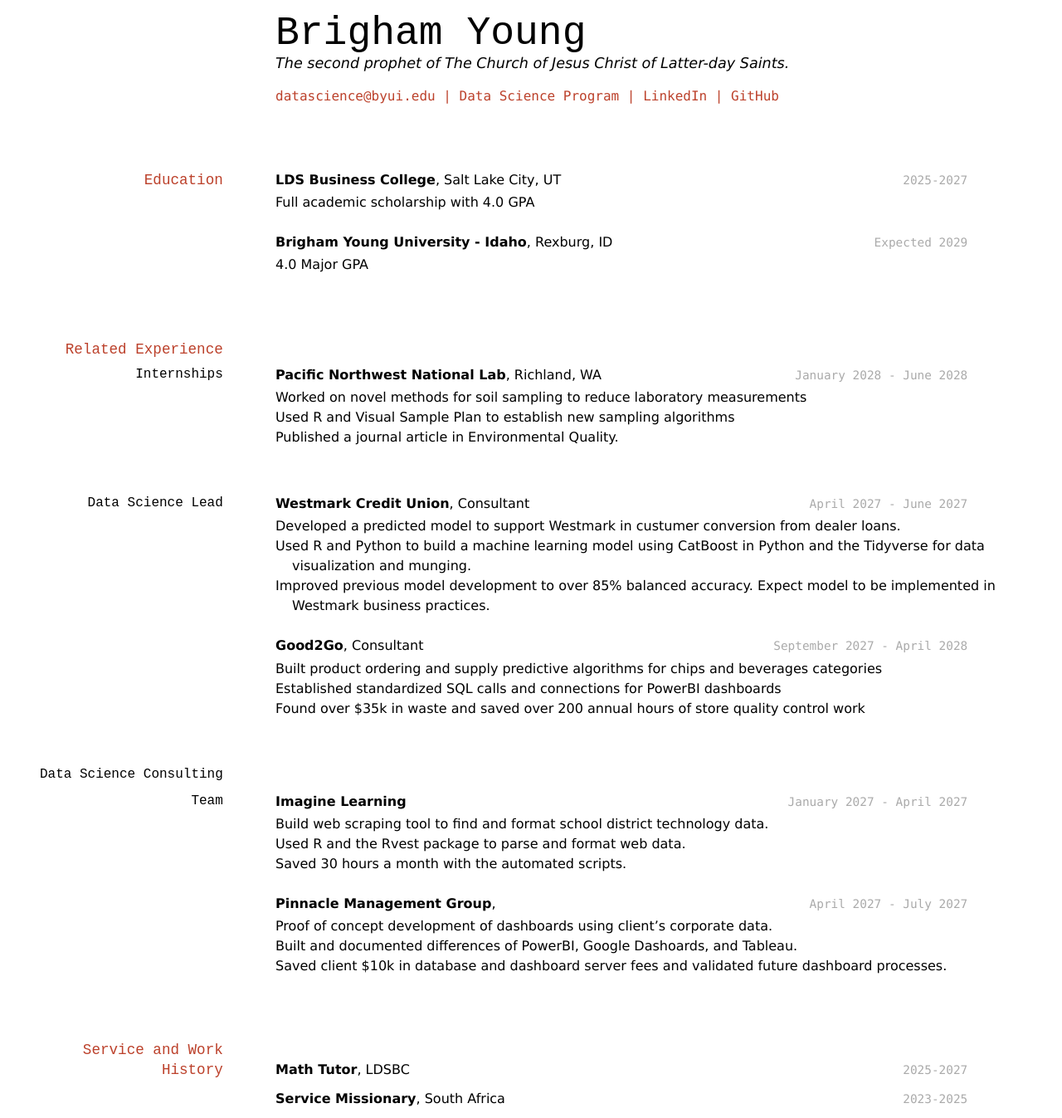
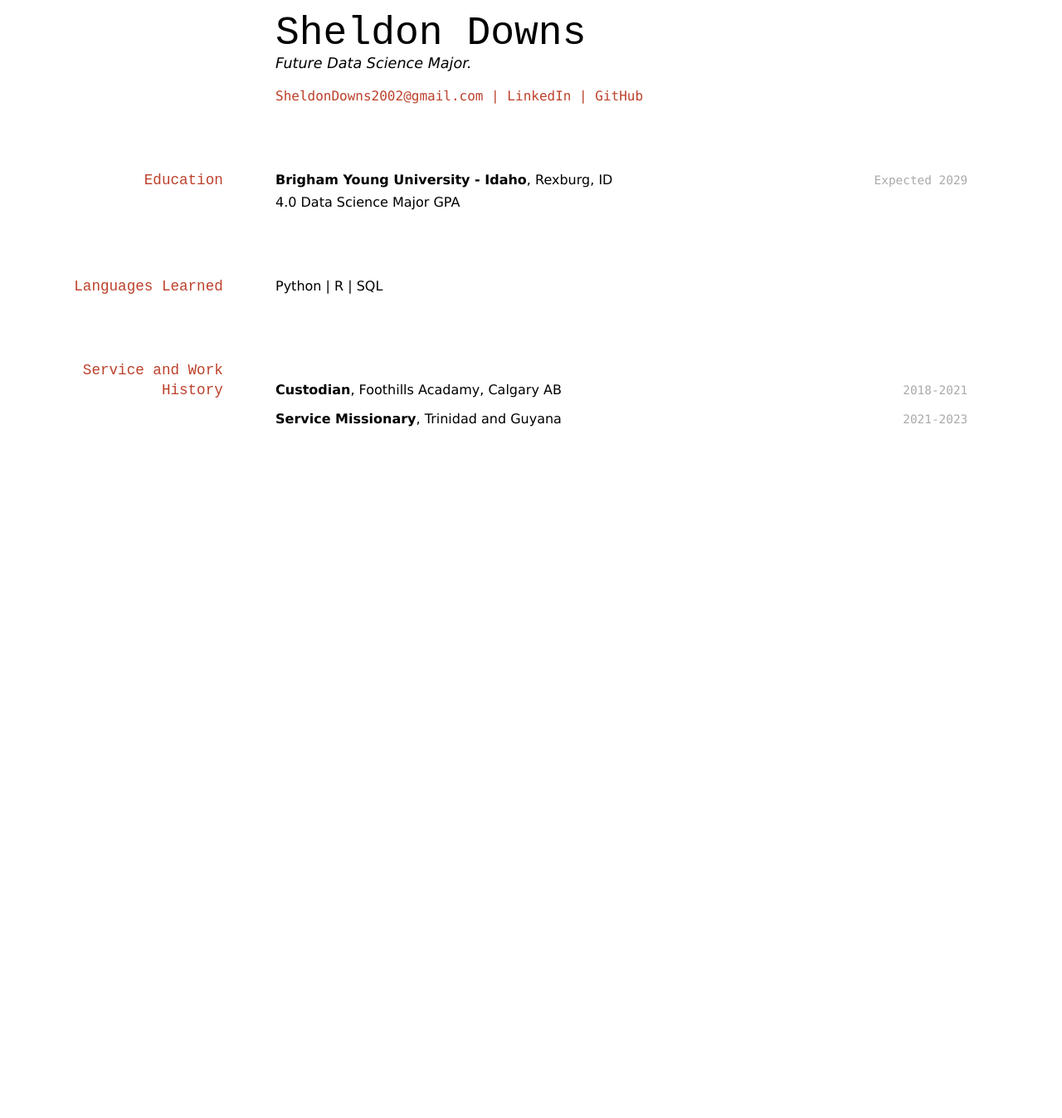
Before and after one commit to byuids-resumes/Downs-Resume, a Jekyll site: the page built from docs/index.md, in a window 1280 px wide. Shown: the whole page at 83% size. Built offline with Jekyll 4.4.1, drawn with Linux system fonts in a browser that asks for light colours; after the commit the page ends 900 px from its top, so only the background shows below that.

Commit message:
Update index.md

```diff
--- a/docs/index.md
+++ b/docs/index.md
@@ -1,84 +1,35 @@
 ---
 layout: cv
-title: Brigham Young's Resume
+title: Sheldon Downs's Resume
 ---
-# Brigham Young
-The second prophet of The Church of Jesus Christ of Latter-day Saints.
-
+# Sheldon Downs
+Future Data Science Major.
 <div id="webaddress">
-<a href="datascience@byui.edu">datascience@byui.edu</a>
-| <a href="https://byuidatascience.github.io/development.html">Data Science Program</a>
-| <a href="https://www.linkedin.com/groups/13537407/">LinkedIn</a>
-| <a href="https://github.com/byuids-resumes">GitHub</a>
+<a href="Sheldondowns2002@gmail.com">SheldonDowns2002@gmail.com</a>
+| <a href="https://www.linkedin.com/in/sheldon-downs-b239521ba/">LinkedIn</a>
+| <a href="https://github.com/SheldonDowns">GitHub</a>
 </div>
 
 <!-- https://www.monique.tech/the-art-of-markdown -->
 
 ## Education
 
-`2025-2027`
-__LDS Business College__, Salt Lake City, UT
-
-- Full academic scholarship with 4.0 GPA
-
 `Expected 2029`
 __Brigham Young University - Idaho__, Rexburg, ID
 
-- 4.0 Major GPA
+- 4.0 Data Science Major GPA
 
-
-## Related Experience
-
-### Internships
-
-`January 2028 - June 2028`
-__Pacific Northwest National Lab__, Richland, WA
-
-- Worked on novel methods for soil sampling to reduce laboratory measurements
-- Used R and Visual Sample Plan to establish new sampling algorithms
-- Published a journal article in Environmental Quality.
-
-### Data Science Lead
-
-`April 2027 - June 2027`
-__Westmark Credit Union__, Consultant
-
-- Developed a predicted model to support Westmark in custumer conversion from dealer loans.
-- Used R and Python to build a machine learning model using CatBoost in Python and the Tidyverse for data visualization and munging.
-- Improved previous model development to over 85% balanced accuracy. Expect model to be implemented in Westmark business practices.
-
-`September 2027 - April 2028`
-__Good2Go__, Consultant
-
-- Built product ordering and supply predictive algorithms for chips and beverages categories
-- Established standardized SQL calls and connections for PowerBI dashboards
-- Found over $35k in waste and saved over 200 annual hours of store quality control work
-
-### Data Science Consulting Team
-
-`January 2027 - April 2027`
-__Imagine Learning__
-
-- Build web scraping tool to find and format school district technology data.
-- Used R and the Rvest package to parse and format web data.
-- Saved 30 hours a month with the automated scripts.
-
-`April 2027 - July 2027`
-__Pinnacle Management Group__,
-
-- Proof of concept development of dashboards using client's corporate data.
-- Built and documented differences of PowerBI, Google Dashoards, and Tableau.
-- Saved client $10k in database and dashboard server fees and validated future dashboard processes.
-
+## Languages Learned
+Python | R | SQL
 
 ## Service and Work History
 
-`2025-2027`
-__Math Tutor__, LDSBC
+`2018-2021`
+__Custodian__, Foothills Acadamy, Calgary AB
 
 
-`2023-2025`
-__Service Missionary__, South Africa
+`2021-2023`
+__Service Missionary__, Trinidad and Guyana
 
 
 
```
